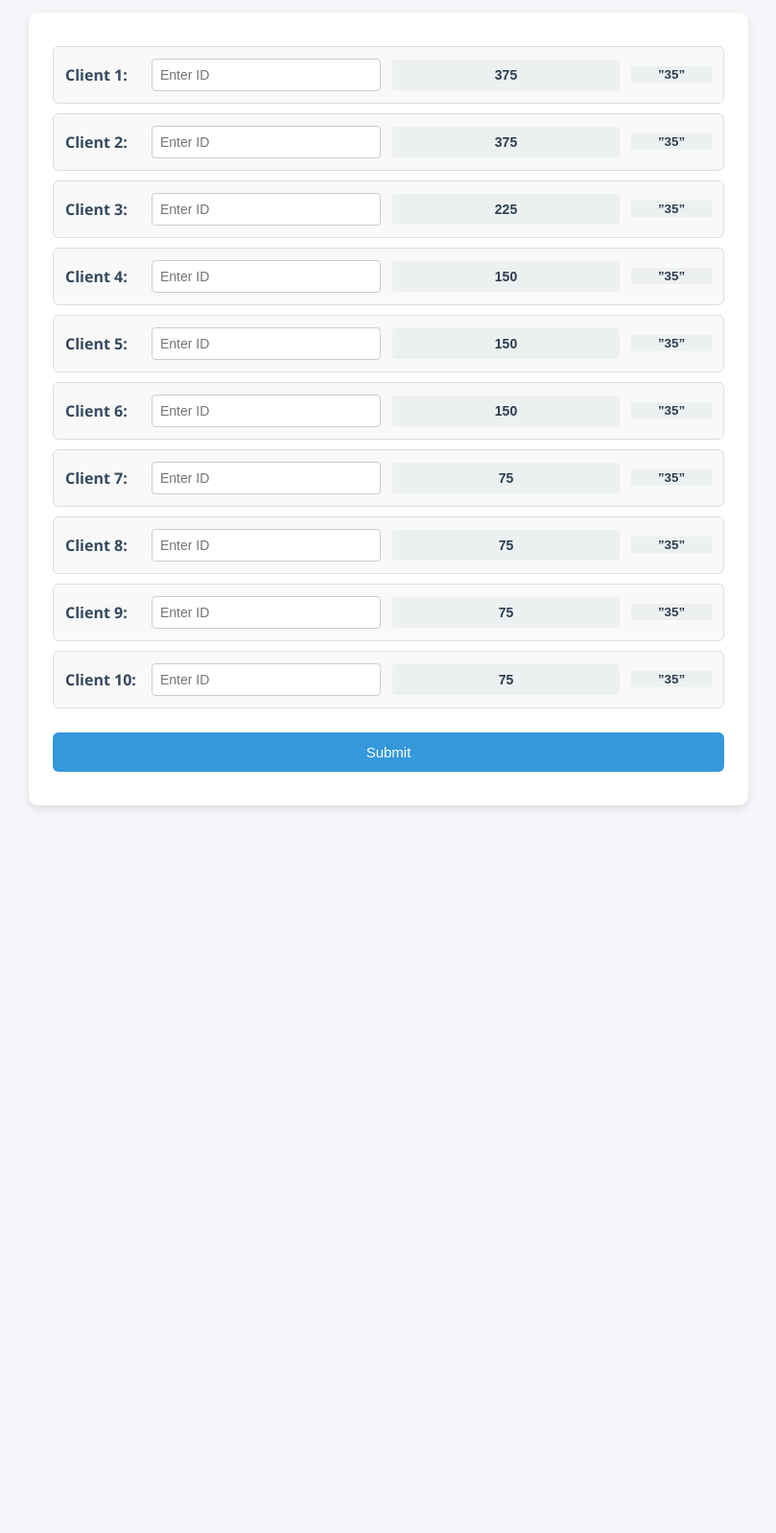
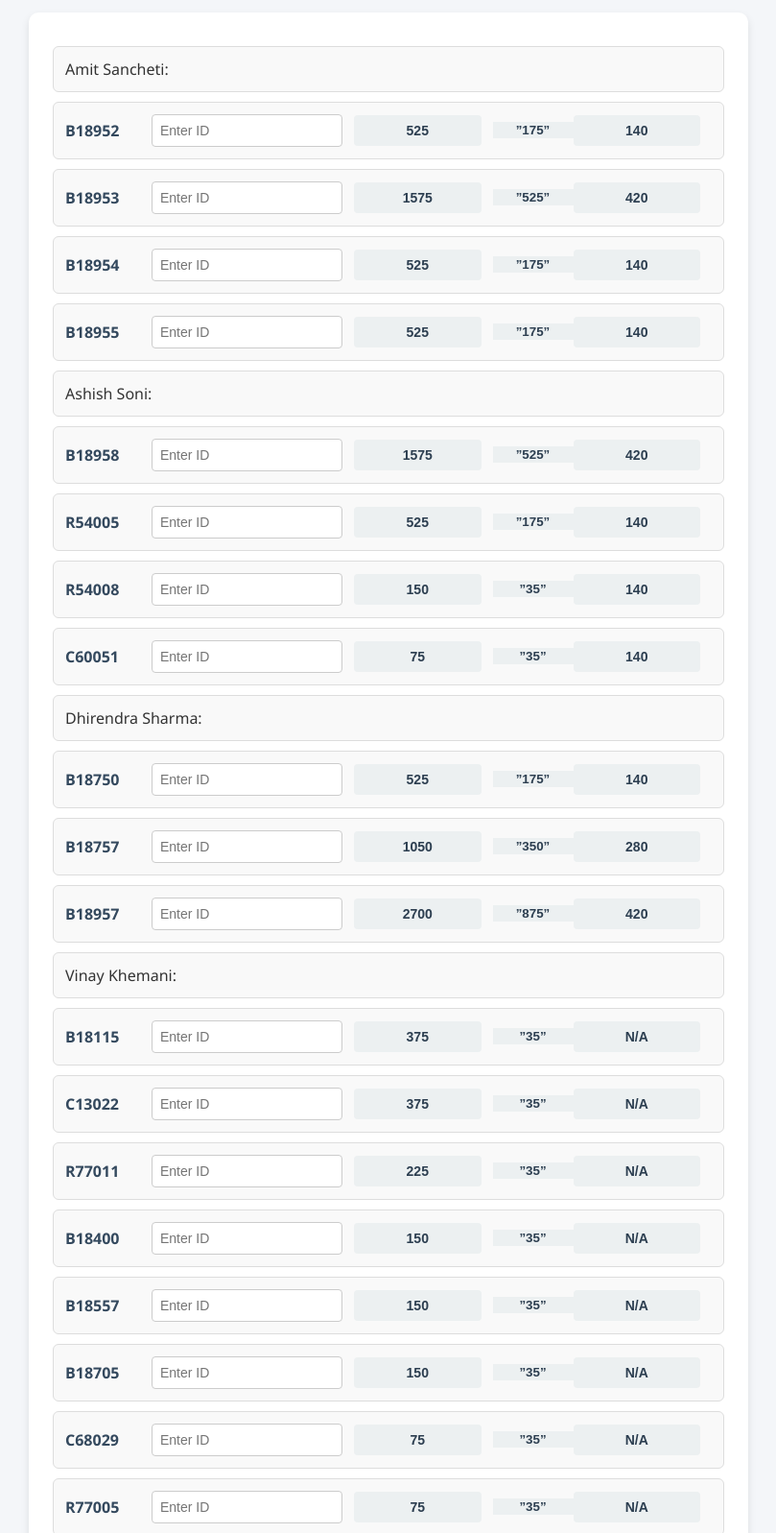
Before and after one commit to Vinay0012/ahk-web, a website: page Public/index.html in a window 1280 px wide. Shown: the part 80-1677 px from the top of the page at 96% size, without its empty margins (235-1044 px from the left). Before the commit the page ends 939 px from the top, so only its background shows below. Drawn offline with Linux system fonts and the light colour scheme.

Commit message:
Update index.html

```diff
--- a/Public/index.html
+++ b/Public/index.html
@@ -113,16 +113,31 @@
   <div class="container">
     <form id="clientForm">
       <!-- Clients with locked quantities -->
-      <div class="client"><label>Client 1:</label><input type="text" name="client1" placeholder="Enter ID"><input type="text" value="375" readonly><input type=”text” value=”35” readonly></div>
-      <div class="client"><label>Client 2:</label><input type="text" name="client2" placeholder="Enter ID"><input type="text" value="375" readonly><input type=”text” value=”35” readonly></div>
-      <div class="client"><label>Client 3:</label><input type="text" name="client3" placeholder="Enter ID"><input type="text" value="225" readonly><input type=”text” value=”35” readonly></div>
-      <div class="client"><label>Client 4:</label><input type="text" name="client4" placeholder="Enter ID"><input type="text" value="150" readonly><input type=”text” value=”35” readonly></div>
-      <div class="client"><label>Client 5:</label><input type="text" name="client5" placeholder="Enter ID"><input type="text" value="150" readonly><input type=”text” value=”35” readonly></div>
-      <div class="client"><label>Client 6:</label><input type="text" name="client6" placeholder="Enter ID"><input type="text" value="150" readonly><input type=”text” value=”35” readonly></div>
-      <div class="client"><label>Client 7:</label><input type="text" name="client7" placeholder="Enter ID"><input type="text" value="75" readonly><input type=”text” value=”35” readonly></div>
-      <div class="client"><label>Client 8:</label><input type="text" name="client8" placeholder="Enter ID"><input type="text" value="75" readonly><input type=”text” value=”35” readonly></div>
-      <div class="client"><label>Client 9:</label><input type="text" name="client9" placeholder="Enter ID"><input type="text" value="75" readonly><input type=”text” value=”35” readonly></div>
-      <div class="client"><label>Client 10:</label><input type="text" name="client10" placeholder="Enter ID"><input type="text" value="75" readonly><input type=”text” value=”35” readonly></div>
+      <div class="client">Amit Sancheti:</div>
+      <div class="client"><label>B18952</label><input type="text" name="client1" placeholder="Enter ID"><input type="text" value="525" readonly><input type=”text” value=”175” readonly><input type="text" value="140" readonly></div>
+      <div class="client"><label>B18953</label><input type="text" name="client2" placeholder="Enter ID"><input type="text" value="1575" readonly><input type=”text” value=”525” readonly><input type="text" value="420" readonly></div>
+      <div class="client"><label>B18954</label><input type="text" name="client3" placeholder="Enter ID"><input type="text" value="525" readonly><input type=”text” value=”175” readonly><input type="text" value="140" readonly></div>
+      <div class="client"><label>B18955</label><input type="text" name="client4" placeholder="Enter ID"><input type="text" value="525" readonly><input type=”text” value=”175” readonly><input type="text" value="140" readonly></div>
+      <div class="client">Ashish Soni:</div>
+      <div class="client"><label>B18958</label><input type="text" name="client5" placeholder="Enter ID"><input type="text" value="1575" readonly><input type=”text” value=”525” readonly><input type="text" value="420" readonly></div>
+      <div class="client"><label>R54005</label><input type="text" name="client6" placeholder="Enter ID"><input type="text" value="525" readonly><input type=”text” value=”175” readonly><input type="text" value="140" readonly></div>
+      <div class="client"><label>R54008</label><input type="text" name="client7" placeholder="Enter ID"><input type="text" value="150" readonly><input type=”text” value=”35” readonly><input type="text" value="140" readonly></div>
+      <div class="client"><label>C60051</label><input type="text" name="client8" placeholder="Enter ID"><input type="text" value="75" readonly><input type=”text” value=”35” readonly><input type="text" value="140" readonly></div>
+      <div class="client">Dhirendra Sharma:</div>
+      <div class="client"><label>B18750</label><input type="text" name="client9" placeholder="Enter ID"><input type="text" value="525" readonly><input type=”text” value=”175” readonly><input type="text" value="140" readonly></div>
+      <div class="client"><label>B18757</label><input type="text" name="client10" placeholder="Enter ID"><input type="text" value="1050" readonly><input type=”text” value=”350” readonly><input type="text" value="280" readonly></div>
+      <div class="client"><label>B18957</label><input type="text" name="client11" placeholder="Enter ID"><input type="text" value="2700" readonly><input type=”text” value=”875” readonly><input type="text" value="420" readonly></div>
+      <div class="client">Vinay Khemani:</div>
+      <div class="client"><label>B18115</label><input type="text" name="client12" placeholder="Enter ID"><input type="text" value="375" readonly><input type=”text” value=”35” readonly><input type="text" value="N/A" readonly></div>
+      <div class="client"><label>C13022</label><input type="text" name="client13" placeholder="Enter ID"><input type="text" value="375" readonly><input type=”text” value=”35” readonly><input type="text" value="N/A" readonly></div>
+      <div class="client"><label>R77011</label><input type="text" name="client14" placeholder="Enter ID"><input type="text" value="225" readonly><input type=”text” value=”35” readonly><input type="text" value="N/A" readonly></div>
+      <div class="client"><label>B18400</label><input type="text" name="client15" placeholder="Enter ID"><input type="text" value="150" readonly><input type=”text” value=”35” readonly><input type="text" value="N/A" readonly></div>
+      <div class="client"><label>B18557</label><input type="text" name="client16" placeholder="Enter ID"><input type="text" value="150" readonly><input type=”text” value=”35” readonly><input type="text" value="N/A" readonly></div>
+      <div class="client"><label>B18705</label><input type="text" name="client17" placeholder="Enter ID"><input type="text" value="150" readonly><input type=”text” value=”35” readonly><input type="text" value="N/A" readonly></div>
+      <div class="client"><label>C68029</label><input type="text" name="client18" placeholder="Enter ID"><input type="text" value="75" readonly><input type=”text” value=”35” readonly><input type="text" value="N/A" readonly></div>
+      <div class="client"><label>R77005</label><input type="text" name="client19" placeholder="Enter ID"><input type="text" value="75" readonly><input type=”text” value=”35” readonly><input type="text" value="N/A" readonly></div>
+      <div class="client"><label>B18782</label><input type="text" name="client20" placeholder="Enter ID"><input type="text" value="75" readonly><input type=”text” value=”35” readonly><input type="text" value="N/A" readonly></div>
+      <div class="client"><label>B18443</label><input type="text" name="client21" placeholder="Enter ID"><input type="text" value="75" readonly><input type=”text” value=”35” readonly><input type="text" value="N/A" readonly></div>
 
       <button type="submit">Submit</button>
     </form>
```
